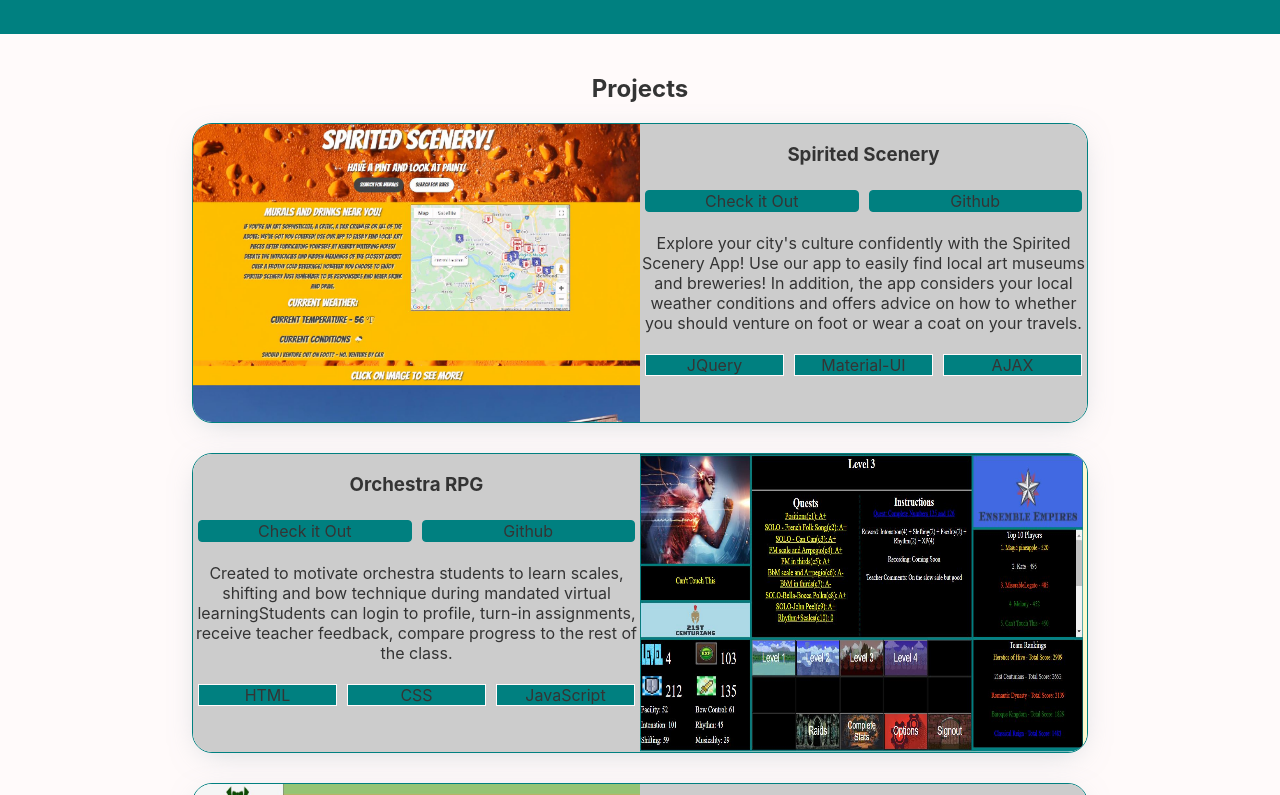
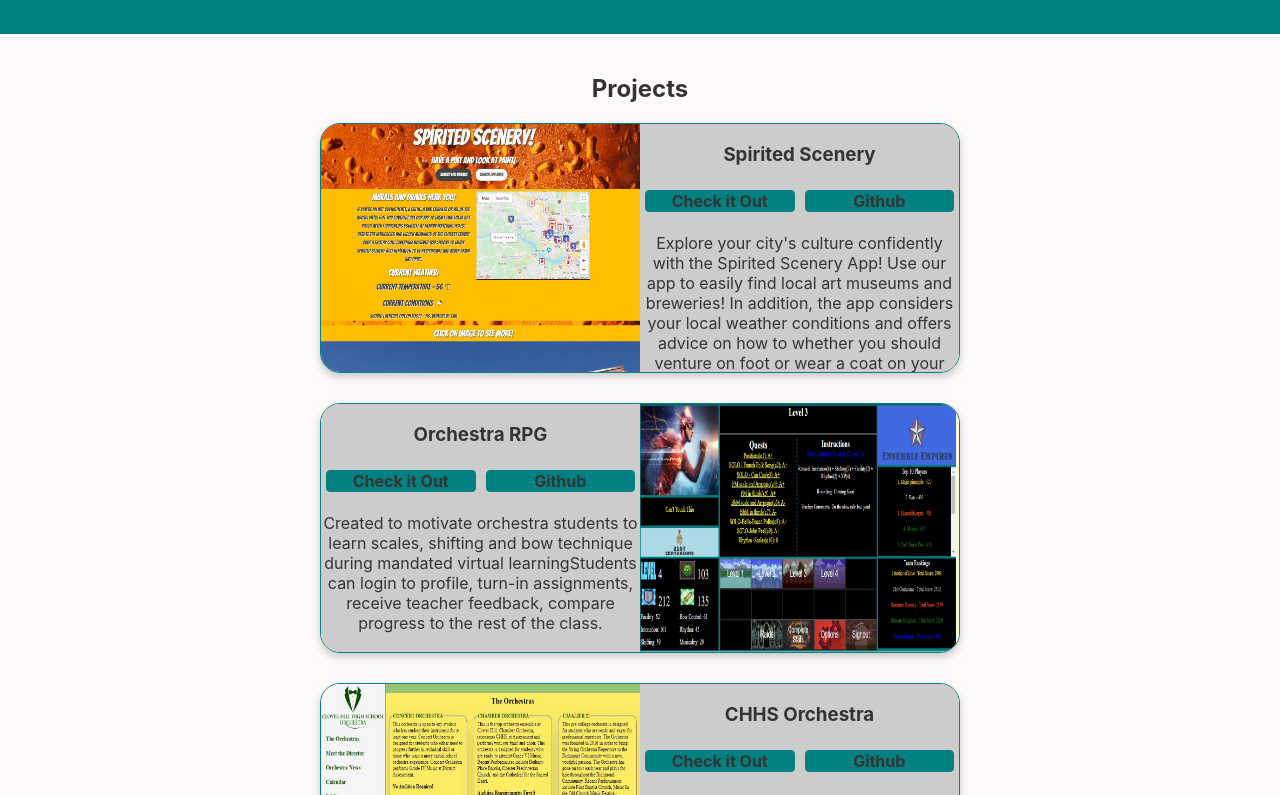
Before and after one commit to justinwilliamsrva/react-portfolio, a React (Create React App) app: page / in a window 1280 px wide. Shown: the part 805-1600 px from the top of the page. Built offline with nearby package versions, Linux system fonts and the light colour scheme.

Commit message:
Feat: added hover effects  and box shadow to Projects

```diff
--- a/src/index.css
+++ b/src/index.css
@@ -278,17 +278,33 @@ h1 {
   position: absolute;
   top: -75px;
 }
+
 .project-card,
 .project-card-reverse {
   border: 1px var(--secondary-bg-color) solid;
   border-radius: 20px;
-  max-width: 70vw;
-  height: 300px;
+  max-width: 50vw;
+  height: 250px;
   display: flex;
   margin: 0 auto;
   overflow: hidden;
   margin-bottom: 30px;
-  box-shadow: 0 7px 30px -10px rgba(150, 170, 180, 0.5);
+  box-shadow: 0 4px 8px 0 rgba(0, 0, 0, 0.2);
+  -webkit-transition: -webkit-transform 0.7s;
+  -moz-transition: -moz-transform 0.7s;
+  -ms-transition: -ms-transform 0.7s;
+  -o-transition: -o-transform 0.7s;
+  transition: transform 0.7s;
+}
+.project-card:hover,
+.project-card-reverse:hover {
+  -webkit-transform: scale(1.05, 1.05);
+  -moz-transform: scale(1.05, 1.05);
+  -ms-transform: scale(1.05, 1.1);
+  -o-transform: scale(1.05, 1.05);
+  transform: scale(1.05, 1.05);
+  opacity: 0.7;
+  box-shadow: 0 8px 16px 0 rgba(0, 0, 0, 0.2);
 }
 .project-card-reverse {
   flex-direction: row;
@@ -326,6 +342,7 @@ h1 {
   list-style-type: none;
   margin: 0 auto;
   padding: 0;
+  font-weight: bold;
 }
 .project-link {
   background-color: var(--secondary-bg-color);
```
